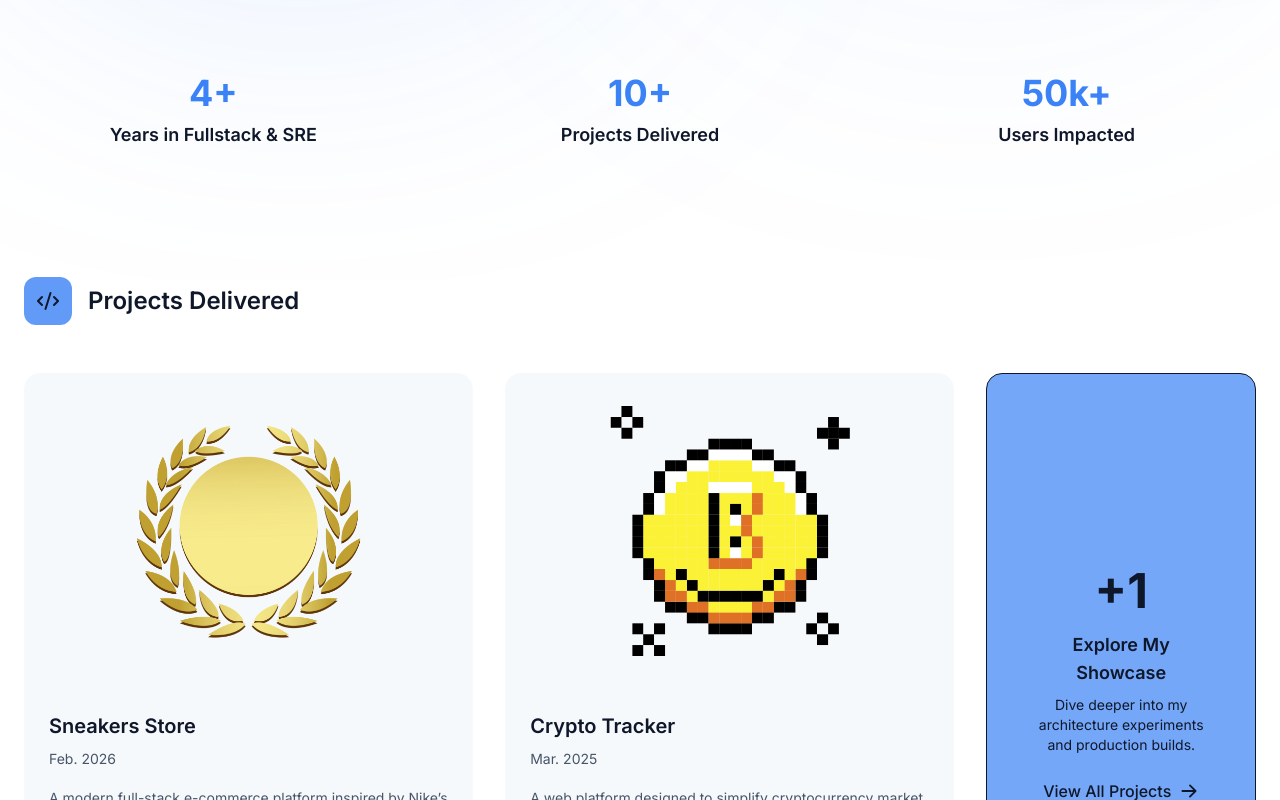
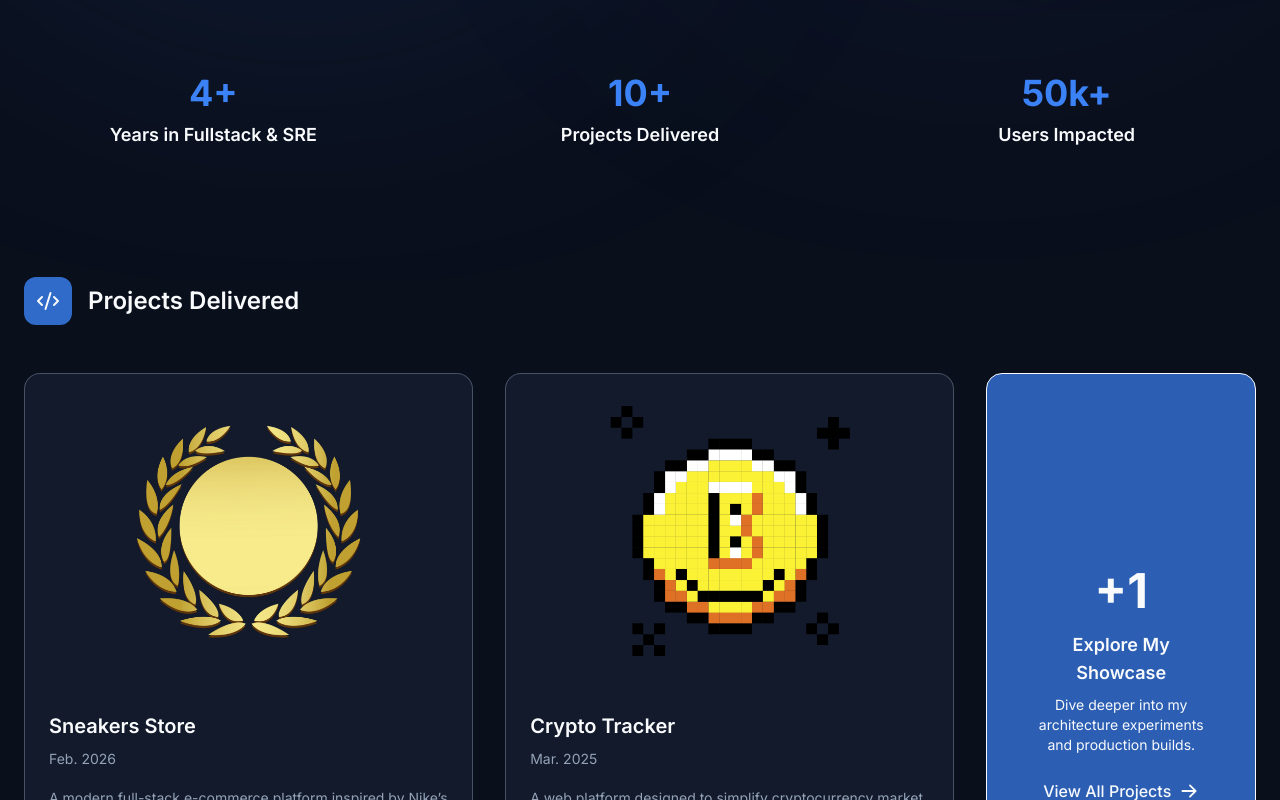
Before and after one commit to KaiqueFj/KaiqueFj-portfolioV2, a Next.js app: page / in a window 1280 px wide. Shown: the part 520-1320 px from the top of the page. Built offline with nearby package versions, Linux system fonts and the light colour scheme.

Commit message:
feat: implemented the framer-motion to add new animations into the hero, projects and experiences on the main page

```diff
--- a/app/_components/Experiences/Experiences.tsx
+++ b/app/_components/Experiences/Experiences.tsx
@@ -3,6 +3,8 @@
 import { experiences } from "@/app/data/experienceData";
 import { BriefcaseIcon } from "lucide-react";
 import Image from "next/image";
+import Reveal from "../motion/Reveal";
+import { staggerContainer } from "../motion/variants";
 
 export default function Experiences() {
   return (
@@ -14,8 +16,9 @@ export default function Experiences() {
         <h2 className="text-2xl font-semibold text-primary">Work Experience</h2>
       </div>
 
-      <div className="relative border-l border-secondary pl-8 flex flex-col gap-16">
+      <Reveal variants={staggerContainer} className="relative border-l border-secondary pl-8 flex flex-col gap-16">
         {experiences.map((exp, index) => (
+          <Reveal key={index}>
             <div key={index} className="relative group">
               <div className="absolute -left-10 top-2 h-4 w-4 rounded-full bg-accent shadow-md group-hover:scale-125 transition-transform duration-300" />
 
@@ -48,8 +51,9 @@ export default function Experiences() {
                 </div>
               </div>
             </div>
+          </Reveal>
         ))}
-      </div>
+      </Reveal>
     </section>
   );
 }
--- a/app/_components/PersonalInformation/Hero.tsx
+++ b/app/_components/PersonalInformation/Hero.tsx
@@ -1,5 +1,9 @@
+"use client";
+
 import Image from "next/image";
 import Link from "next/link";
+import Reveal from "../motion/Reveal";
+import { staggerContainer } from "../motion/variants";
 
 export default function Hero() {
   return (
@@ -51,20 +55,20 @@ export default function Hero() {
       </div>
 
       {/* ================= QUICK STATS ================= */}
-      <div className="grid md:grid-cols-3 gap-12 text-center pt-8">
-        <div className="space-y-2">
+      <Reveal variants={staggerContainer} className="grid md:grid-cols-3 gap-12 text-center pt-8">
+        <Reveal className="space-y-2">
           <h3 className="text-4xl font-bold text-accent">4+</h3>
           <p className="text-primary font-semibold text-lg">Years in Fullstack & SRE</p>
-        </div>
-        <div className="space-y-2">
+        </Reveal>
+        <Reveal className="space-y-2">
           <h3 className="text-4xl font-bold text-accent">10+</h3>
           <p className="text-primary font-semibold text-lg">Projects Delivered</p>
-        </div>
-        <div className="space-y-2">
+        </Reveal>
+        <Reveal className="space-y-2">
           <h3 className="text-4xl font-bold text-accent">50k+</h3>
           <p className="text-primary font-semibold text-lg">Users Impacted</p>
-        </div>
-      </div>
+        </Reveal>
+      </Reveal>
     </section>
   );
 }
--- a/app/_components/Project/ProjectCard.tsx
+++ b/app/_components/Project/ProjectCard.tsx
@@ -25,14 +25,13 @@ export default function ProjectCard({
     <Link
       href={`/projects/${slug}`}
       className={clsx(
-        "group rounded-2xl overflow-hidden transition-all duration-300 hover:-translate-y-2 hover:shadow-2xl",
-        "border border-white/5 bg-surface/60 backdrop-blur-md",
+        "group w-fit rounded-2xl overflow-hidden transition-all duration-300 hover:-translate-y-2 hover:shadow-2xl",
         className,
       )}
     >
       {/* Image (only in default variant) */}
       {!isCompact && (
-        <div className="relative w-full flex justify-center items-center overflow-hidden rounded-lg py-8">
+        <div className="relative  w-full flex justify-center items-center overflow-hidden rounded-lg py-8">
           {/* Background Gradient Layer */}
           <div className=" absolute inset-0 bg-linear-to-b from-accent via-accent/40 to-transparent opacity-0 group-hover:opacity-100 transition-opacity duration-500" />
 
--- a/app/_components/Project/ProjectsOverview.tsx
+++ b/app/_components/Project/ProjectsOverview.tsx
@@ -1,7 +1,11 @@
+"use client";
+
 import { projects } from "@/app/data/projectsData";
 import { ArrowRightIcon } from "@heroicons/react/16/solid";
 import { Code2 } from "lucide-react";
 import Link from "next/link";
+import Reveal from "../motion/Reveal";
+import { staggerContainer } from "../motion/variants";
 import ProjectCard from "./ProjectCard";
 
 export default function ProjectsOverview() {
@@ -17,11 +21,17 @@ export default function ProjectsOverview() {
         <h2 className="text-2xl font-semibold text-primary">Projects Delivered</h2>
       </div>
 
-      <div className="grid grid-cols-1 md:grid-cols-[1fr_1fr_0.6fr] gap-8">
+      <Reveal variants={staggerContainer} className="grid grid-cols-1 md:grid-cols-[1fr_1fr_0.6fr] gap-8">
         {featuredProjects.map((project) => (
+          <Reveal
+            className="bg-surface border border-secondary/40 hover:border-accent rounded-2xl  backdrop-blur-md"
+            key={project.title}
+          >
             <ProjectCard key={project.title} {...project} variant="default" />
+          </Reveal>
         ))}
 
+        <Reveal className="flex h-full gap-8">
           <Link
             href="/projects"
             className="group flex flex-col justify-center items-center rounded-2xl bg-accent/70 border border-primary p-10 text-center transition-all duration-300 hover:bg-accent/60 hover:-translate-y-1 hover:shadow-xl"
@@ -41,7 +51,8 @@ export default function ProjectsOverview() {
               <ArrowRightIcon className="h-5 w-5 transition-transform duration-300 group-hover:translate-x-2" />
             </div>
           </Link>
-      </div>
+        </Reveal>
+      </Reveal>
     </section>
   );
 }
--- a/app/_components/TechStack/TechStacks.tsx
+++ b/app/_components/TechStack/TechStacks.tsx
@@ -1,4 +1,6 @@
 import { techStack } from "@/app/data/techStackData";
+import Reveal from "../motion/Reveal";
+import { staggerContainer } from "../motion/variants";
 
 export default function TechStacks() {
   return (
@@ -9,12 +11,12 @@ export default function TechStacks() {
       </div>
 
       {/* Tech Grid */}
-      <div className="grid md:grid-cols-2 lg:grid-cols-3 gap-8">
+      <Reveal variants={staggerContainer} className="grid md:grid-cols-2 lg:grid-cols-3 gap-8">
         {techStack.map((section, index) => {
           const Icon = section.icon;
 
           return (
-            <div
+            <Reveal
               key={index}
               className="group rounded-2xl border border-secondary/40 bg-surface backdrop-blur-sm p-8 transition hover:-translate-y-1 hover:border-accent"
             >
@@ -35,10 +37,10 @@ export default function TechStacks() {
                   </span>
                 ))}
               </div>
-            </div>
+            </Reveal>
           );
         })}
-      </div>
+      </Reveal>
     </section>
   );
 }
--- /dev/null
+++ b/app/_components/motion/Reveal.tsx
@@ -0,0 +1,26 @@
+// components/Reveal.tsx
+"use client";
+
+import { motion, MotionProps, Variants } from "framer-motion";
+import { ReactNode } from "react";
+import { scrollReveal } from "../motion/variants";
+
+interface RevealProps extends MotionProps {
+  children: ReactNode;
+  variants?: Variants;
+  className?: string;
+}
+
+export default function Reveal({ children, variants = scrollReveal, ...props }: RevealProps) {
+  return (
+    <motion.div
+      variants={variants}
+      initial="hidden"
+      whileInView="visible"
+      viewport={{ once: true, amount: 0.5 }}
+      {...props}
+    >
+      {children}
+    </motion.div>
+  );
+}
--- /dev/null
+++ b/app/_components/motion/variants.ts
@@ -0,0 +1,17 @@
+import { Variants } from "framer-motion";
+
+export const scrollReveal: Variants = {
+  hidden: { opacity: 0, y: 50 },
+  visible: {
+    opacity: 1,
+    y: 0,
+    transition: { duration: 0.6, ease: "easeOut" },
+  },
+};
+
+export const staggerContainer: Variants = {
+  hidden: {},
+  visible: {
+    transition: { staggerChildren: 0.2 },
+  },
+};
--- a/app/_styles/globals.css
+++ b/app/_styles/globals.css
@@ -12,15 +12,6 @@
   --color-accent: #3b82f6;
   --color-accent-soft: rgba(59, 130, 246, 0.12);
   --color-accent-border: rgba(59, 130, 246, 0.4);
-}
-
-:root {
-  --foreground: #171717;
-}
-
-:root {
-  --color-foreground: var(--foreground);
-  --font-sans: "Inter", sans-serif;
 }
 
 .dark {
@@ -45,3 +36,18 @@
     color 0.25s ease,
     border-color 0.25s ease;
 }
+
+.container {
+  display: flex;
+  justify-content: center;
+  align-items: center;
+  gap: 10px;
+}
+
+.dot {
+  width: 20px;
+  height: 20px;
+  border-radius: 50%;
+  background-color: #ff0088;
+  will-change: transform;
+}
--- a/app/layout.tsx
+++ b/app/layout.tsx
@@ -23,7 +23,7 @@ export default function RootLayout({
   children: React.ReactNode;
 }>) {
   return (
-    <html lang="pt">
+    <html lang="pt" className="dark">
       <body
         className={`${inter.className} relative min-h-screen antialiased bg-background flex flex-col text-primary-600`}
       >
--- /dev/null
+++ b/app/loading.tsx
@@ -0,0 +1,27 @@
+"use client";
+
+import { motion, Variants } from "motion/react";
+
+function LoadingThreeDotsJumping() {
+  const dotVariants: Variants = {
+    jump: {
+      transform: "translateY(-30px)",
+      transition: {
+        duration: 0.8,
+        repeat: Infinity,
+        repeatType: "mirror",
+        ease: "easeInOut",
+      },
+    },
+  };
+
+  return (
+    <motion.div animate="jump" transition={{ staggerChildren: -0.2, staggerDirection: -1 }} className="container">
+      <motion.div className="dot" variants={dotVariants} />
+      <motion.div className="dot" variants={dotVariants} />
+      <motion.div className="dot" variants={dotVariants} />
+    </motion.div>
+  );
+}
+
+export default LoadingThreeDotsJumping;
```
Lines whose indentation alone changed are shown as unchanged.
